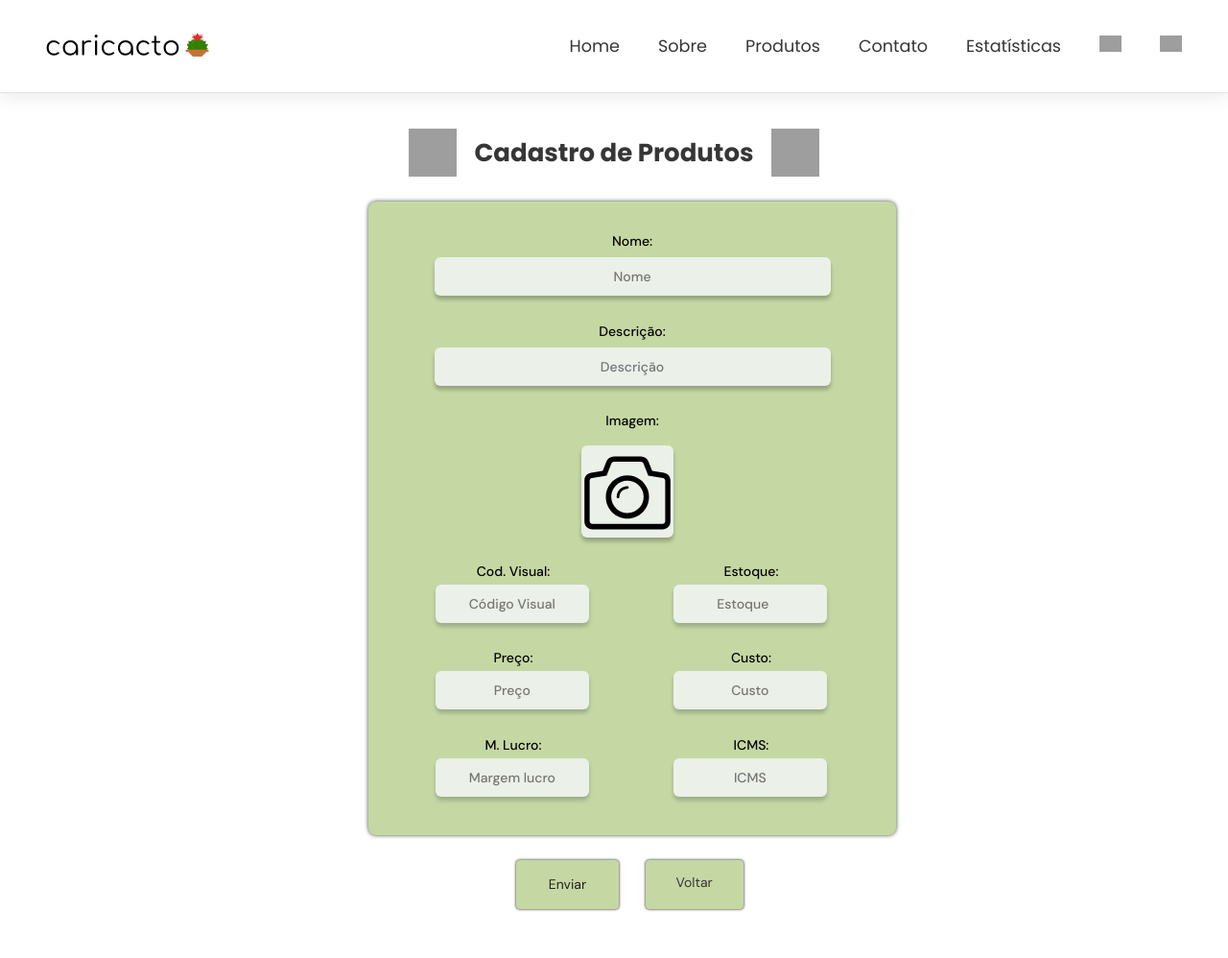
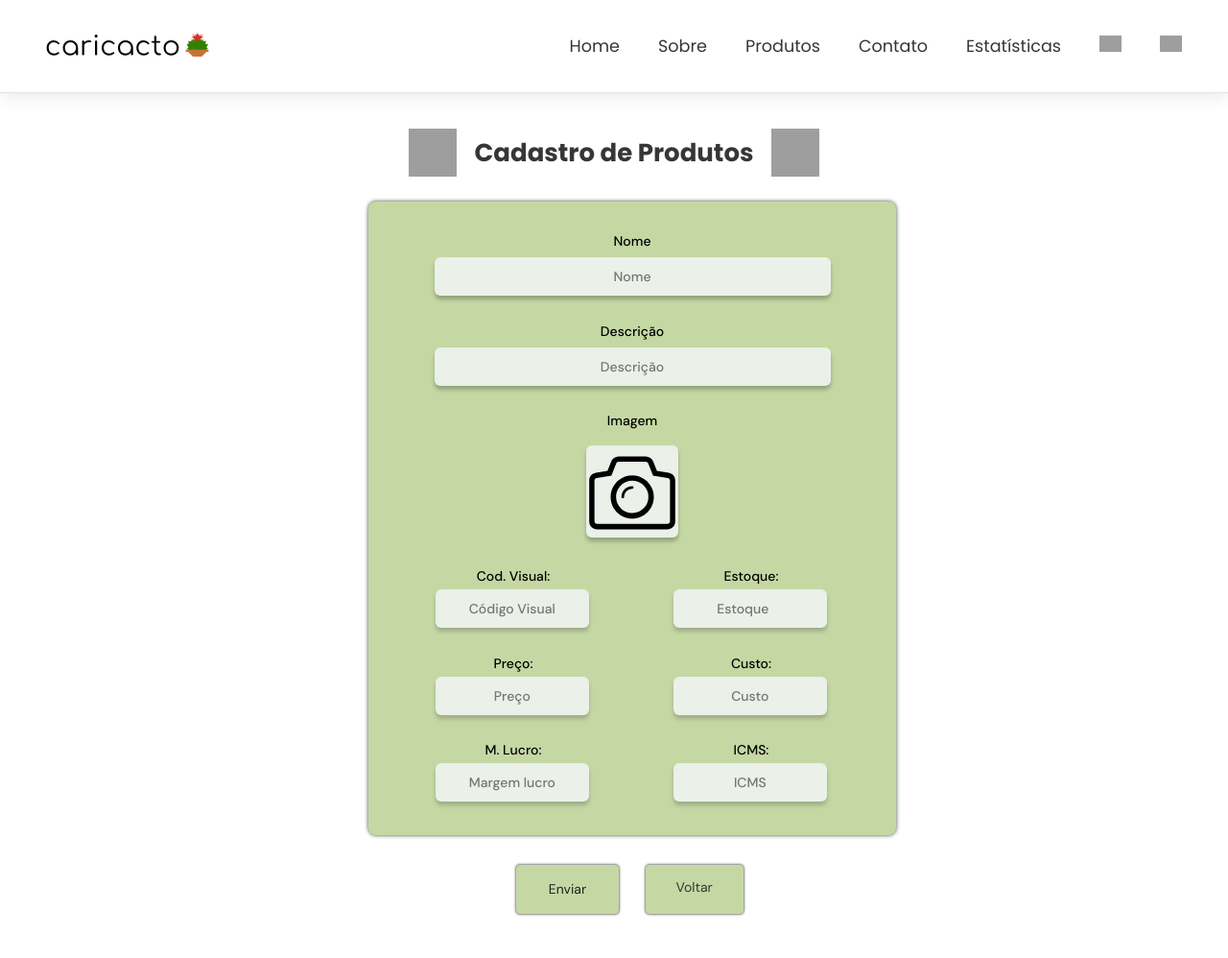
Before and after one commit to naydhow/Ecommerce, a PHP site: page /cadastros/produtos/cad_novo_produtos_front.php in a window 1280 px wide. Shown: the whole page at 96% size. Run offline with PHP 8.4, Linux system fonts and the light colour scheme; grey boxes are pictures that could not be loaded.

Commit message:
o naldo ainda vai surtar cmg

```diff
--- a/cadastros/produtos/cad_altera_produtos_front.php
+++ b/cadastros/produtos/cad_altera_produtos_front.php
@@ -68,7 +68,7 @@
                                    <div class="input-box-imagem">
                                           <div>
                                                  <p class="campo_label_pequeno">Imagem</p>
-                                                 <div class="max-width">
+                                                 <div class="max-width-prod">
                                                         <div class="imageContainer">
                                                                <?php
                                                                       if($linha['campo_imagem'] != 'null')
--- a/cadastros/produtos/cad_exclui_produtos_front.php
+++ b/cadastros/produtos/cad_exclui_produtos_front.php
@@ -70,7 +70,7 @@
                                    <div class="input-box-imagem">
                                           <div>
                                                  <p class="campo_label_pequeno">Imagem</p>
-                                                 <div class="max-width">
+                                                 <div class="max-width-prod">
                                                         <div class="imageContainer">
                                                                <?php
                                                                       if($linha['campo_imagem'] != 'null')
--- a/cadastros/produtos/cad_novo_produtos_front.php
+++ b/cadastros/produtos/cad_novo_produtos_front.php
@@ -46,22 +46,22 @@
 
                         <div class="input-box">
                             <label>
-                                <div class="campo_label">Nome:</div>
+                                <div class="campo_label">Nome</div>
                                 <input class="input_form_grande" type="text" name="nome"  placeholder="Nome" max/>
                             </label>
                         </div>
 
                         <div class="input-box">
                             <label>
-                                <div class="campo_label">Descrição:</div>
+                                <div class="campo_label">Descrição</div>
                                 <input class="input_form_grande" type="text" name="descricao"  placeholder="Descrição"/>
                             </label>
                         </div>
 
 
-                        <div class="input-box-imagem">
-                                <p class="campo_label_pequeno">Imagem:</p>
-                                    <div class="max-width">
+                        <div class="input-box-imagem-prod">
+                                <div class="campo_label_pequeno">Imagem</div>
+                                    <div class="max-width-prod">
                                         <div class="imageContainer">
                                             <img src="../../img/camera.svg" alt="Selecione uma imagem para o produto" id="imgProduto">
                                         </div>
--- a/css/style.css
+++ b/css/style.css
@@ -456,74 +456,42 @@ nav ul li a::after {
 
 /*<<<<<<<<<<<<<<<<<<<<<<<<<<<<<<<<<<<<<<<CADASTRO - TÍTULOS E DIV >>>>>>>>>>>>>>>>>>>>>>>>>>>>>>>>>>>>>>>>>>>>>>>>>>>>>>*/
 
-/*.titulo{
-  text-align: center;
-  align-items: center;
-  justify-content: center;
-}*/
-
-.cadastro_titulos{
-  /*font: 20px bolder var(--title-font);
-  color:#2c4429;
-  margin-top: 2%;
-  margin-bottom: 4%;
-  text-align: center;*/
-  position: absolute;
-  width: 328px;
-  height: 48px;
-  left: 519px;
-  top: 25px;
-
-  font: var(--body-font);
-  font-style: normal;
-  font-weight: 700;
-  font-size: 32px;
-  line-height: 48px;
-  color: #243D25;
-}
-
 
 .color_cadastros{
   background-color:#bed4be;
 }
-/*.img_titulo{
-  position: absolute;
-  width: 35px;
-  height: 35px;
-  left: 862px;
-  top: 34px;
-}*/
 
 
-
-
-
-/*<<<<<<<<<<<<<<<<<<<<<<<<<<<<<<<<<<<<<<<<<<<<<<<<<<<<<<<<<<<<<<<<<<<<<<<<<<<<<<<<<<<<<<<<<<<<<<<<<<<<<<<<<<<<<<<<<<<<<<*/
+/*<<<<<<<<<<<<<<<<<<<<<<<<<<<<<<<<<<<< IMAGEM <<<<<<<<<<<<<<<<<<<<<<<<<<<<<<<<<<<<<<<<<<<<<<<<<<<<<<<<<<<*/
 
 input[type="file"] {
   display: none;
 }
 
 .max-width {
-  display: block;
+  display: flex;
+  justify-content: center;
   align-items: center;
   margin-top:3%;
   max-width: 300px;
   width: 100%;
 }
 
-.imageContainer{
-  display: block;
-  justify-content: center;
-  align-items: center;
-  margin-left: 74%;
+.max-width-prod {
+  margin-left:25%;
+  margin-right: 25%;
+  margin-top:3%;
+  max-width: 300px;
 }
 
 
+.input-box-imagem-prod{
+  display: block;
+  margin-bottom: 5%;
+
+}
 
 #imgProduto {
-  justify-content: center;
-  /*margin-top: 10%;*/
 
   width: 6rem;
   height: 6rem;
@@ -633,7 +602,6 @@ input[type="file"] {
   font: 14px var(--body-font);
   font-weight: 500;
   text-align: center;
-  align-items: center;
 
 
   background-color: #ebf0e9;
@@ -651,8 +619,9 @@ input[type="file"] {
 }
 
 .input-box-imagem{
+  display: flex;
   align-items: center;
-  display: block;
+  justify-content: center;
   margin-bottom: 4%;
 
 }
@@ -1016,7 +971,6 @@ input:hover{
 
     padding: 14px 32px 15px;
     display: inline-block;
-    align-items: center;
     text-align: center;
 
     background: var(--color-button-claro);
--- a/sobre.php
+++ b/sobre.php
@@ -71,7 +71,7 @@
                             <div class='info_sobre'>
 
                                 <div class='img_integrantes'>
-                                    <img src='./img/bia_osajima.jpg'>
+                                    <img src='./img/kaori.jpg'>
                                 </div>
 
                                 <div class='sobre_integrantes'>
@@ -114,7 +114,7 @@
                         <div class='integrantes'>
                             <div class='info_sobre'>
                                 <div class='img_integrantes'>
-                                    <img src='./img/eduarda.jpg'>
+                                    <img src='./img/lorenaa.jpg'>
                                 </div>
 
                                 <div class='sobre_integrantes'>
```
Also changed, not shown: other parts of css/style.css (+10 -33 lines), img/kaori.jpg (added), img/loerena.jpg (deleted), img/lorenaa.jpg (added).
